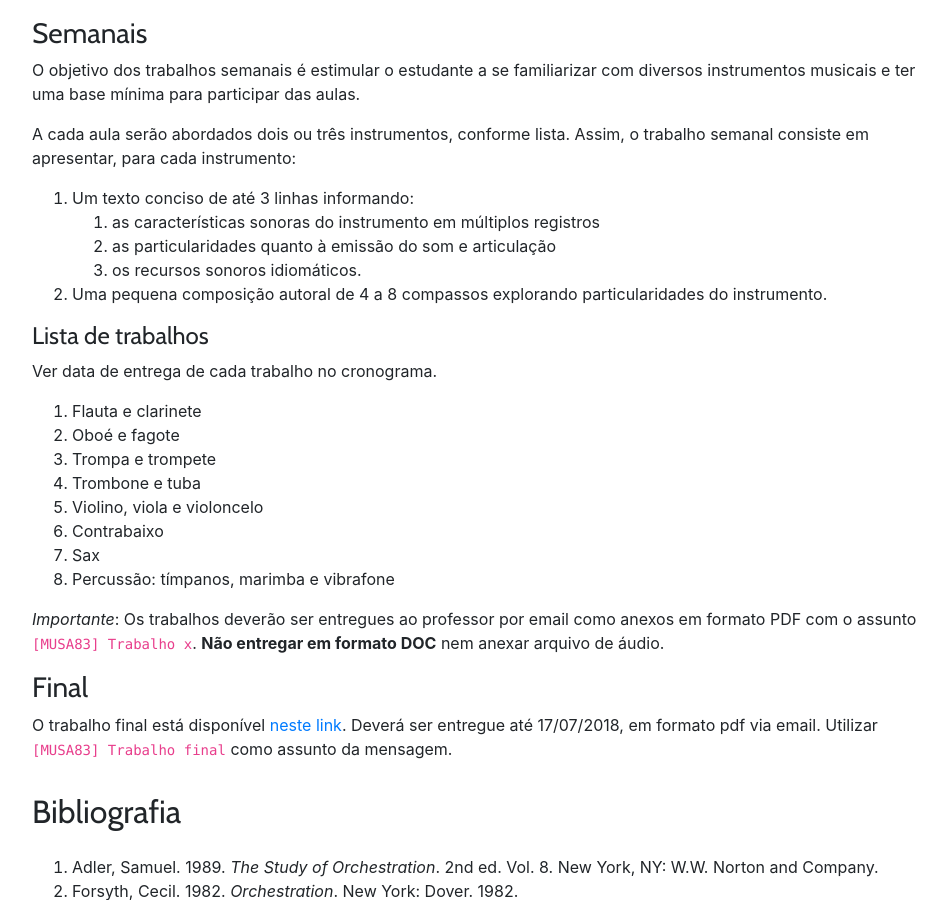
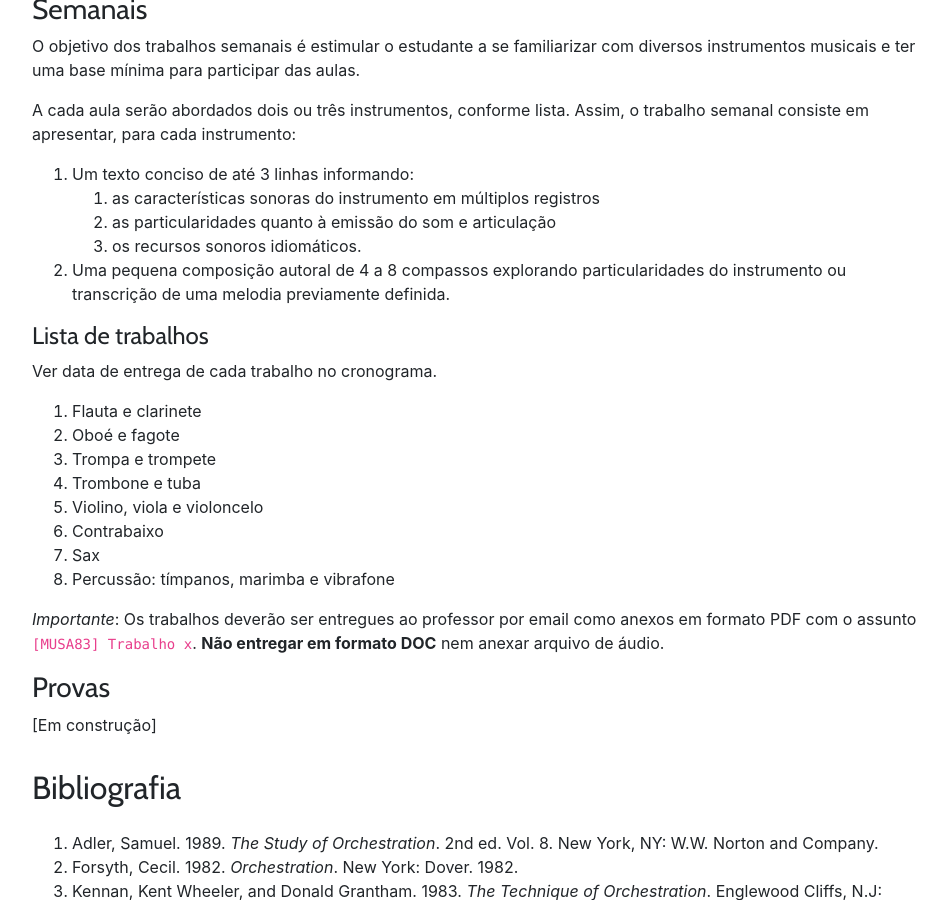
Before and after one commit to kroger/genosmus, a Jekyll site: the page built from _marcos/musa83.md, in a window 1280 px wide and 900 px high, scrolled down 4342 px. Shown: the whole window, without its empty margins (68-1015 px from the left). Built offline with Jekyll 4.4.1, drawn with Linux system fonts in a browser that asks for light colours; the table of contents is made by our own code; some of the changed text lies outside the part shown.

Commit message:
Ajustes em trabalhos e provas

```diff
--- a/_marcos/musa83.md
+++ b/_marcos/musa83.md
@@ -49,9 +49,8 @@
 
 A avaliação nesta disciplina é realizada mediante:
 
- - Prova escrita e de audição de obras (Peso 3)
- - Trabalhos semanais (Peso 3)
- - Trabalho final de transcrição (Peso 4)
+ - 3 Provas escritas e de reconhecimento auditivo de instrumentos (Peso 6)
+ - Trabalhos semanais (Peso 4)
 
 Os critérios gerais de avaliação são:
 
@@ -136,7 +135,9 @@
     1. as particularidades quanto à emissão do som e articulação
     1. os recursos sonoros idiomáticos.
  1. Uma pequena composição autoral de 4 a 8 compassos explorando
- particularidades do instrumento.
+ particularidades do instrumento ou transcrição de uma melodia
+ previamente definida.
+
 
 #### Lista de trabalhos
 
@@ -156,10 +157,14 @@
 `[MUSA83] Trabalho x`. __Não entregar em formato DOC__
 nem anexar arquivo de áudio.
 
-### Final
+### Provas
 
+[Em construção]
+
+<!--
 O trabalho final está disponível [neste link](https://docs.google.com/document/d/1vqWkS8AYwGg7JrTg5vvXta4KkdPgAdqR34vYB3fZJC8/edit?usp=sharing).
 Deverá ser entregue até 17/07/2018, em formato pdf via email. Utilizar `[MUSA83] Trabalho final` como assunto da mensagem.
+-->
 
 ## Bibliografia
 
```
